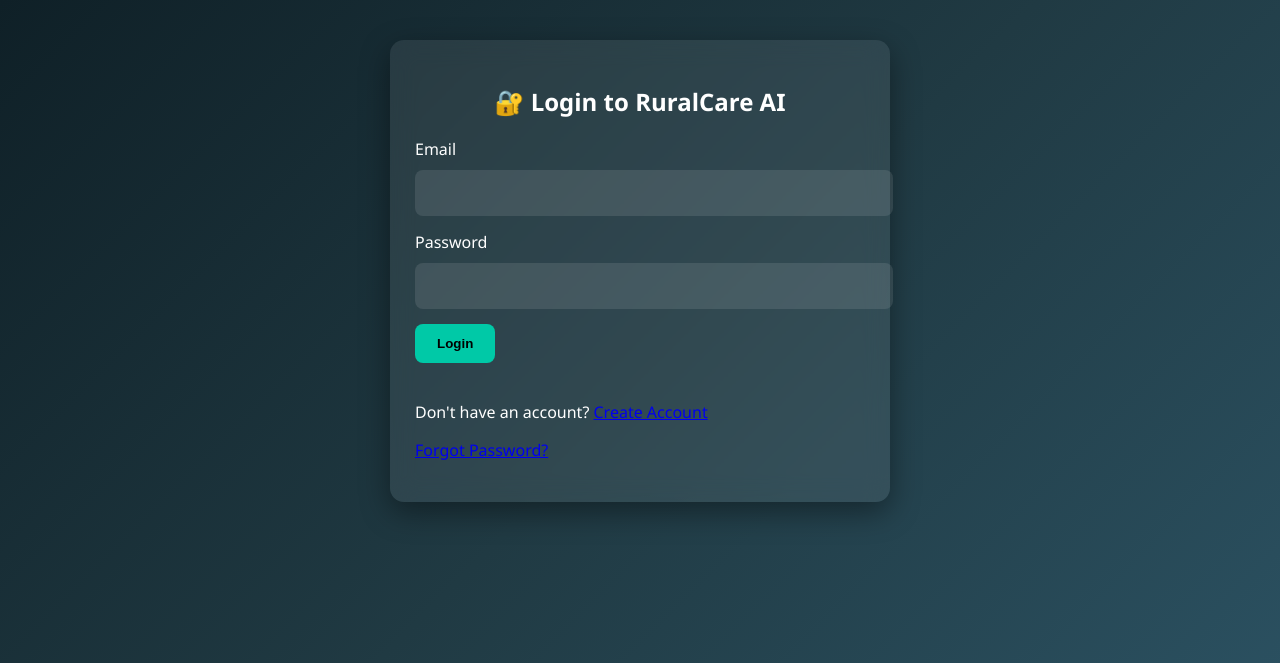
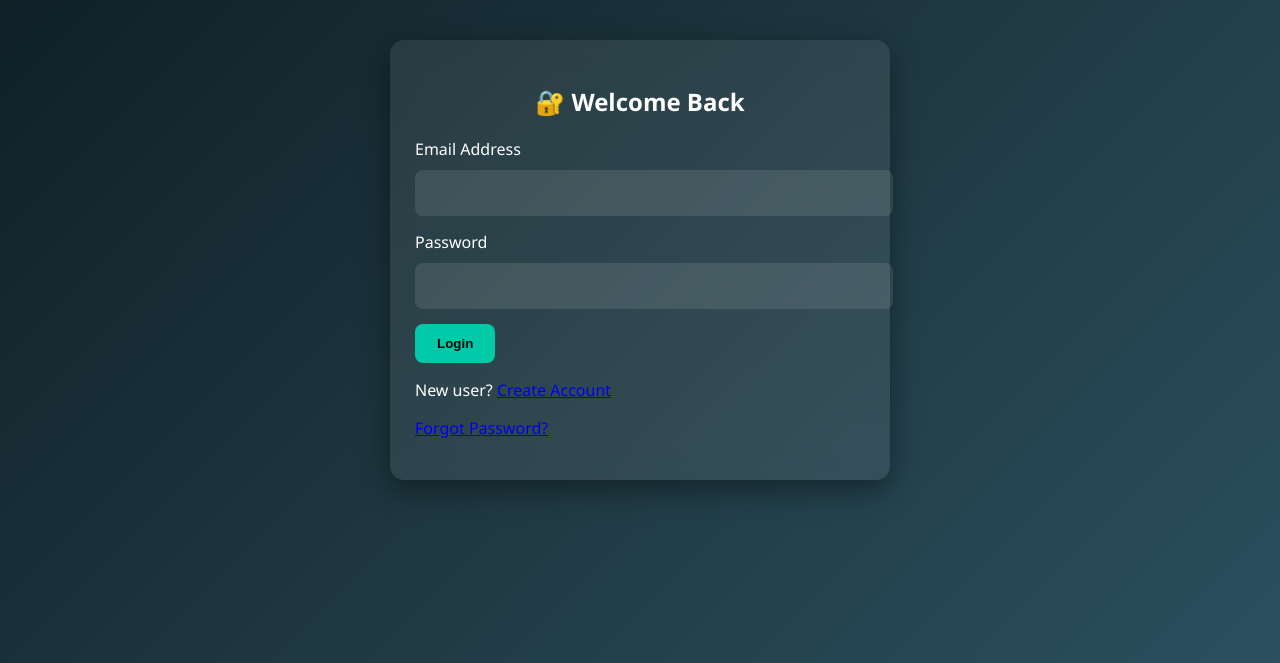
Before and after one commit to Sanjai-Gopal/RuralAI, a Python web app: template templates/login.html in a window 1280 px wide. Shown: the top 663 px of the page. Run offline with Jinja, Linux system fonts and the light colour scheme; the template is opened without the code that fills it, so the values that code supplies are empty.

Commit message:
Update login.html

```diff
--- a/templates/login.html
+++ b/templates/login.html
@@ -1,30 +1,23 @@
 <!DOCTYPE html>
-<html lang="en">
+<html>
 <head>
-    <meta charset="UTF-8">
     <title>Login - RuralCare AI</title>
-    <meta name="viewport" content="width=device-width, initial-scale=1.0">
-
     <link rel="stylesheet" href="{{ url_for('static', filename='css/styles.css') }}">
 </head>
-
 <body>
 
 <div class="container">
     <div class="auth-box card">
-
-        <h2>🔐 Login to RuralCare AI</h2>
+        <h2>🔐 Welcome Back</h2>
 
         {% with messages = get_flashed_messages() %}
           {% if messages %}
-            <div class="alert">
-                {{ messages[0] }}
-            </div>
+            <div class="alert">{{ messages[0] }}</div>
           {% endif %}
         {% endwith %}
 
         <form method="POST">
-            <label>Email</label>
+            <label>Email Address</label>
             <input type="email" name="email" required>
 
             <label>Password</label>
@@ -33,17 +26,13 @@
             <button type="submit">Login</button>
         </form>
 
-        <br>
-
         <p>
-            Don't have an account?
-            <a href="{{ url_for('register') }}">Create Account</a>
+            New user? <a href="{{ url_for('register') }}">Create Account</a>
         </p>
 
         <p>
             <a href="{{ url_for('forgot') }}">Forgot Password?</a>
         </p>
-
     </div>
 </div>
 
```
